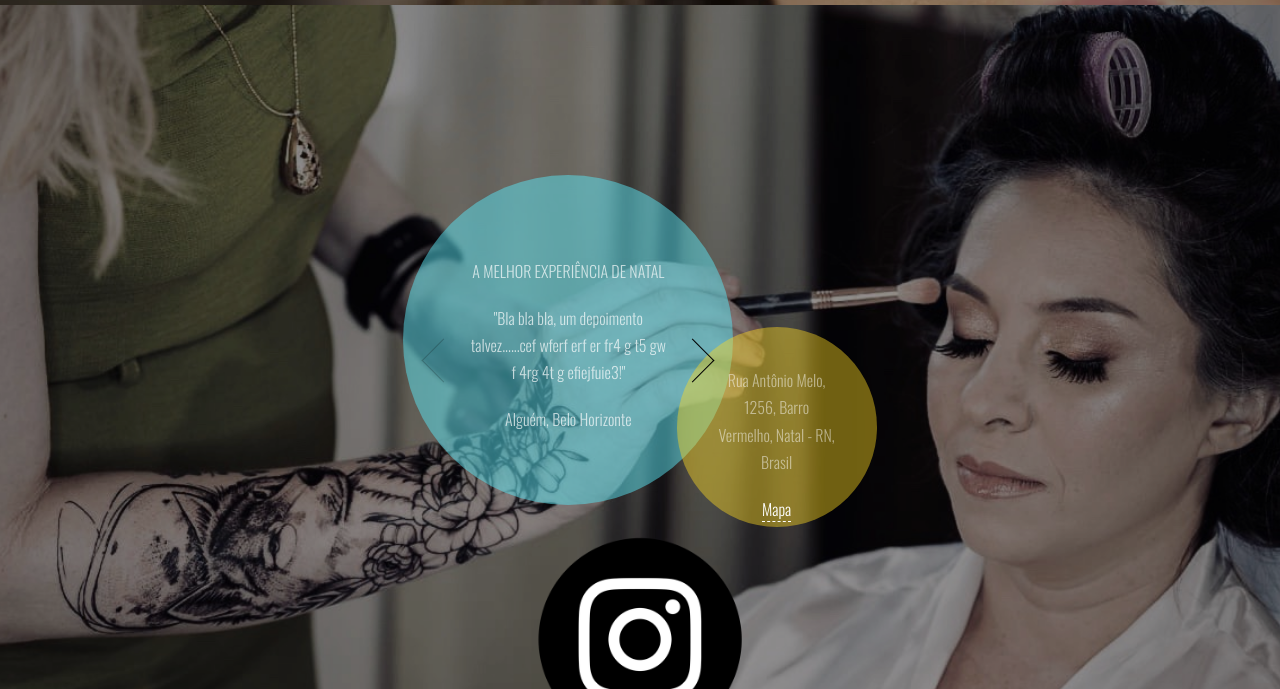
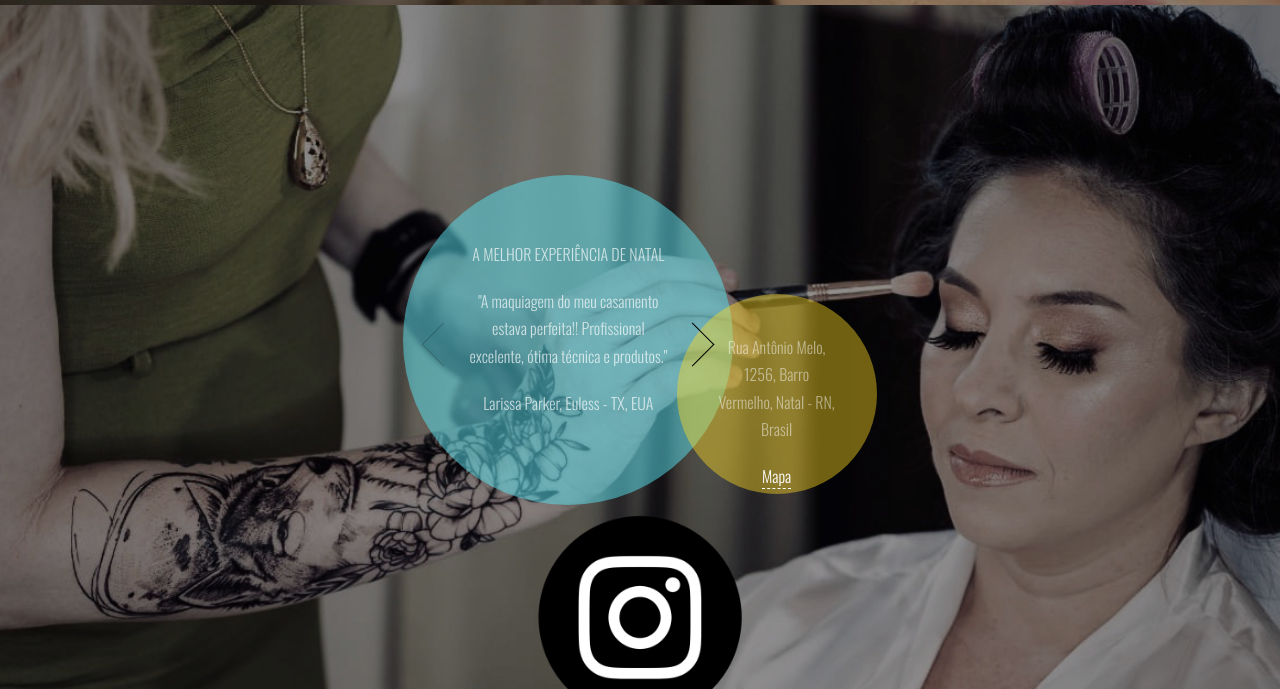
Before and after one commit to jaimedantas/ana-make, a plain HTML site: page index.html in a window 1280 px wide. Shown: the part 3004-3693 px from the top of the page. Drawn offline with nearby package versions, Linux system fonts and the light colour scheme.

Commit message:
Added new reviews

```diff
--- a/css/style.css
+++ b/css/style.css
@@ -461,7 +461,7 @@ a.fullpricelist {
   position: relative;
   text-align: center;
   overflow: hidden;
-     padding: 25% 20%;
+     padding: 20% 20%;
 	 color:rgba(255,255,255,0.7);
 }
 .testimonial-widget h3 {
--- a/index.html
+++ b/index.html
@@ -105,26 +105,26 @@
 					<h3 class="uppercase">A melhor experiência de Natal</h3>
 					<div class="testimonial">
 						<p>
-							 "Bla bla bla, um depoimento talvez......cef wferf erf er fr4 g t5 gw f 4rg 4t g  efiejfuie3!"
+							 "A maquiagem do meu casamento estava perfeita!! Profissional excelente, ótima técnica e produtos."
 						</p>
 						<p>
-							<strong>Alguém, Belo Horizonte</strong>
+							<strong>Larissa Parker, Euless - TX, EUA</strong>
 						</p>
 					</div>
 					<div class="testimonial">
 						<p>
-							 "Bla bla bla, um depoimento talvez......cef wferf erf er fr4 g t5 gw f 4rg 4t g  efiejfuie3!"
+								 "Me senti super segura! Além do profissional, é uma pessoa muito carismática. Super indico!"
 						</p>
 						<p>
-							<strong>Beutrana, Junco</strong>
+							<strong>Viviane de Oliveira, Natal - RN, Brasil</strong>
 						</p>
 					</div>
 					<div class="testimonial">
 						<p>
-							 "Bla bla bla, um depoimento talvez......cef wferf erf er fr4 g t5 gw f 4rg 4t g  efiejfuie3!<i class="fa fa-star"></i>."
+							 "Super atenciosa! Adorei! Maquiagem e cabelo feitos com perfeição, me senti uma princesa!"
 						</p>
 						<p>
-							<strong>Fulana, Natal</strong>
+							<strong>Laís Ferreira, Macaé - RJ, Brasil</strong>
 						</p>
 					</div>
 					<button class="prev-testimonial">Prev</button>
```
Also changed, not shown: 1 other file.
